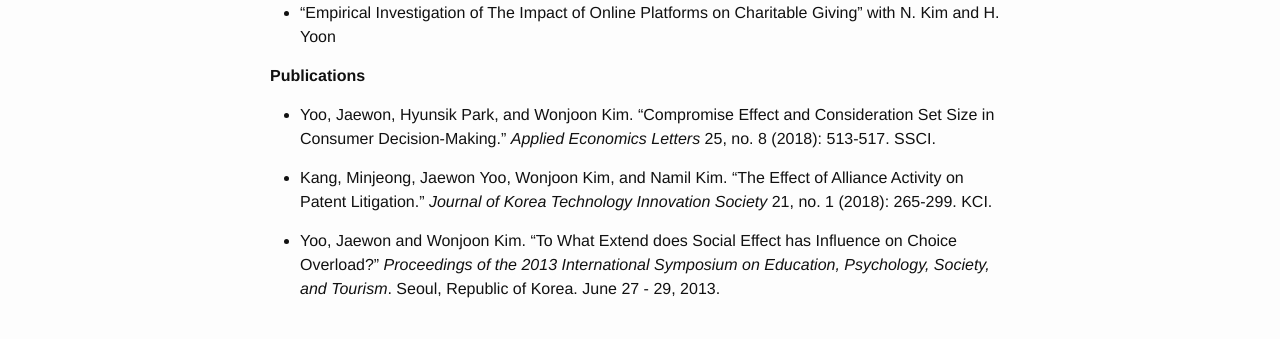
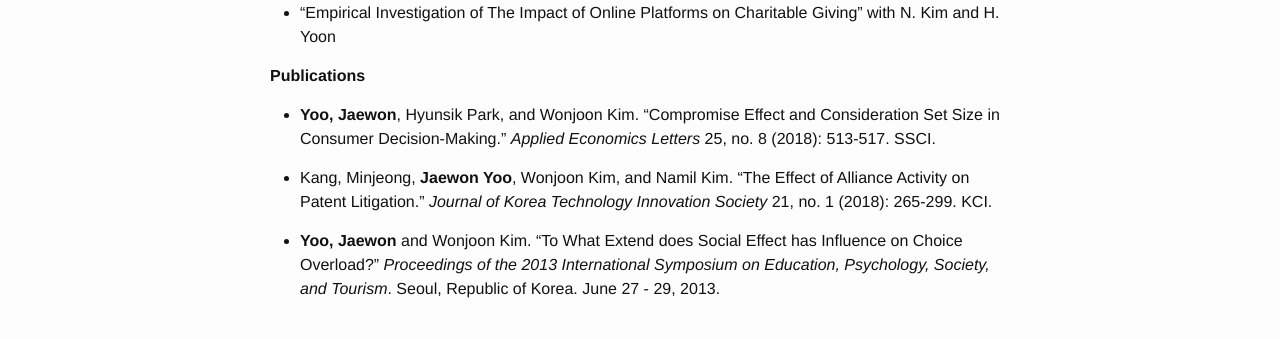
Before and after one commit to j1yoo/j1yoo.github.io, a Jekyll site: the page built from research.markdown, in a window 1280 px wide. Shown: the part 568-907 px from the top of the page. Built offline with Jekyll 4.4.1, drawn with Linux system fonts in a browser that asks for light colours.

Commit message:
Update research.markdown

```diff
--- a/research.markdown
+++ b/research.markdown
@@ -33,8 +33,8 @@
 
 **Publications**
 
-- Yoo, Jaewon, Hyunsik Park, and Wonjoon Kim. “Compromise Effect and Consideration Set Size in Consumer Decision-Making.” _Applied Economics Letters_ 25, no. 8 (2018): 513-517. SSCI.
+- **Yoo, Jaewon**, Hyunsik Park, and Wonjoon Kim. “Compromise Effect and Consideration Set Size in Consumer Decision-Making.” _Applied Economics Letters_ 25, no. 8 (2018): 513-517. SSCI.
 
-- Kang, Minjeong, Jaewon Yoo, Wonjoon Kim, and Namil Kim. “The Effect of Alliance Activity on Patent Litigation.” _Journal of Korea Technology Innovation Society_ 21, no. 1 (2018): 265-299. KCI.
+- Kang, Minjeong, **Jaewon Yoo**, Wonjoon Kim, and Namil Kim. “The Effect of Alliance Activity on Patent Litigation.” _Journal of Korea Technology Innovation Society_ 21, no. 1 (2018): 265-299. KCI.
 
-- Yoo, Jaewon and Wonjoon Kim. “To What Extend does Social Effect has Influence on Choice Overload?” _Proceedings of the 2013 International Symposium on Education, Psychology, Society, and Tourism_. Seoul, Republic of Korea. June 27 - 29, 2013.
+- **Yoo, Jaewon** and Wonjoon Kim. “To What Extend does Social Effect has Influence on Choice Overload?” _Proceedings of the 2013 International Symposium on Education, Psychology, Society, and Tourism_. Seoul, Republic of Korea. June 27 - 29, 2013.
```
